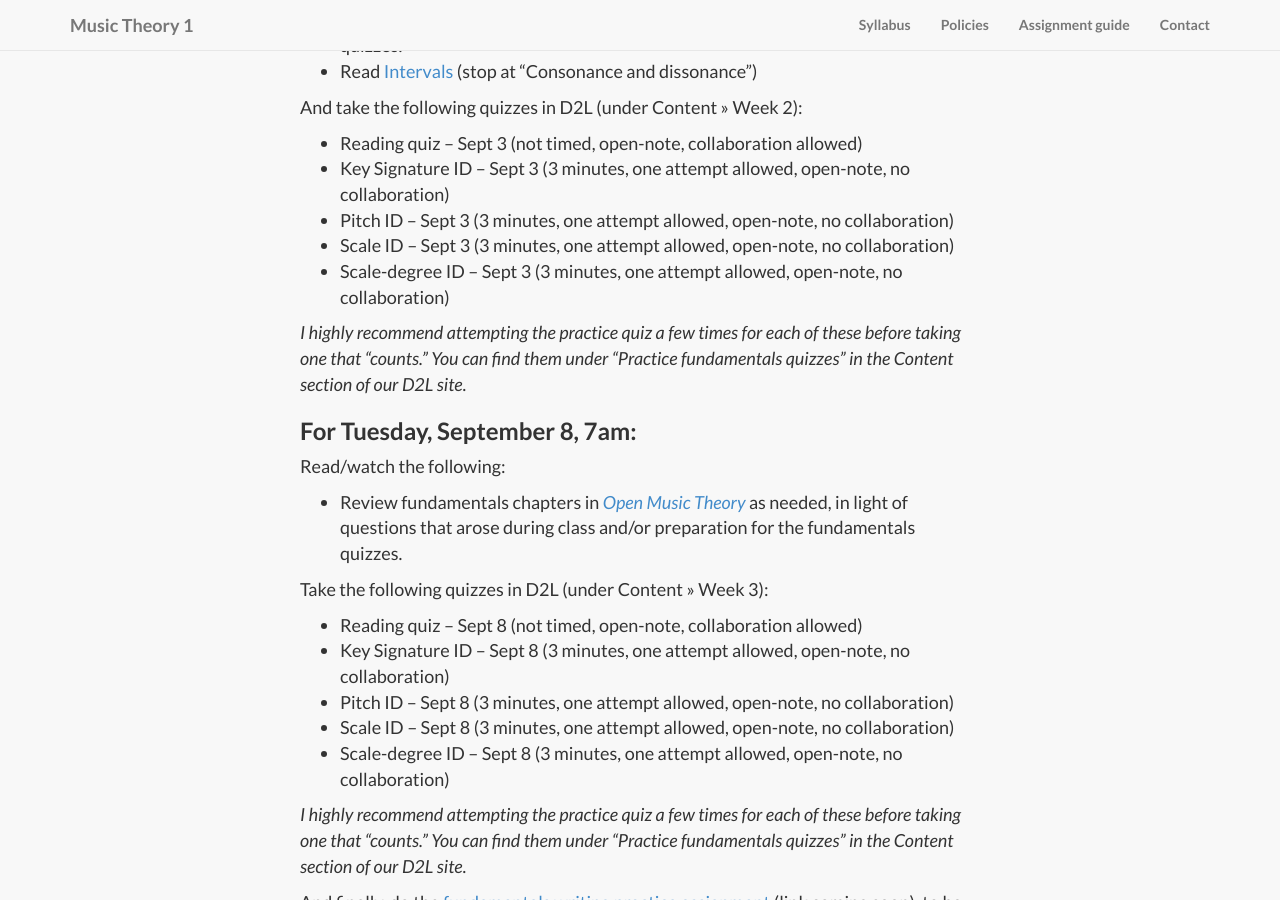
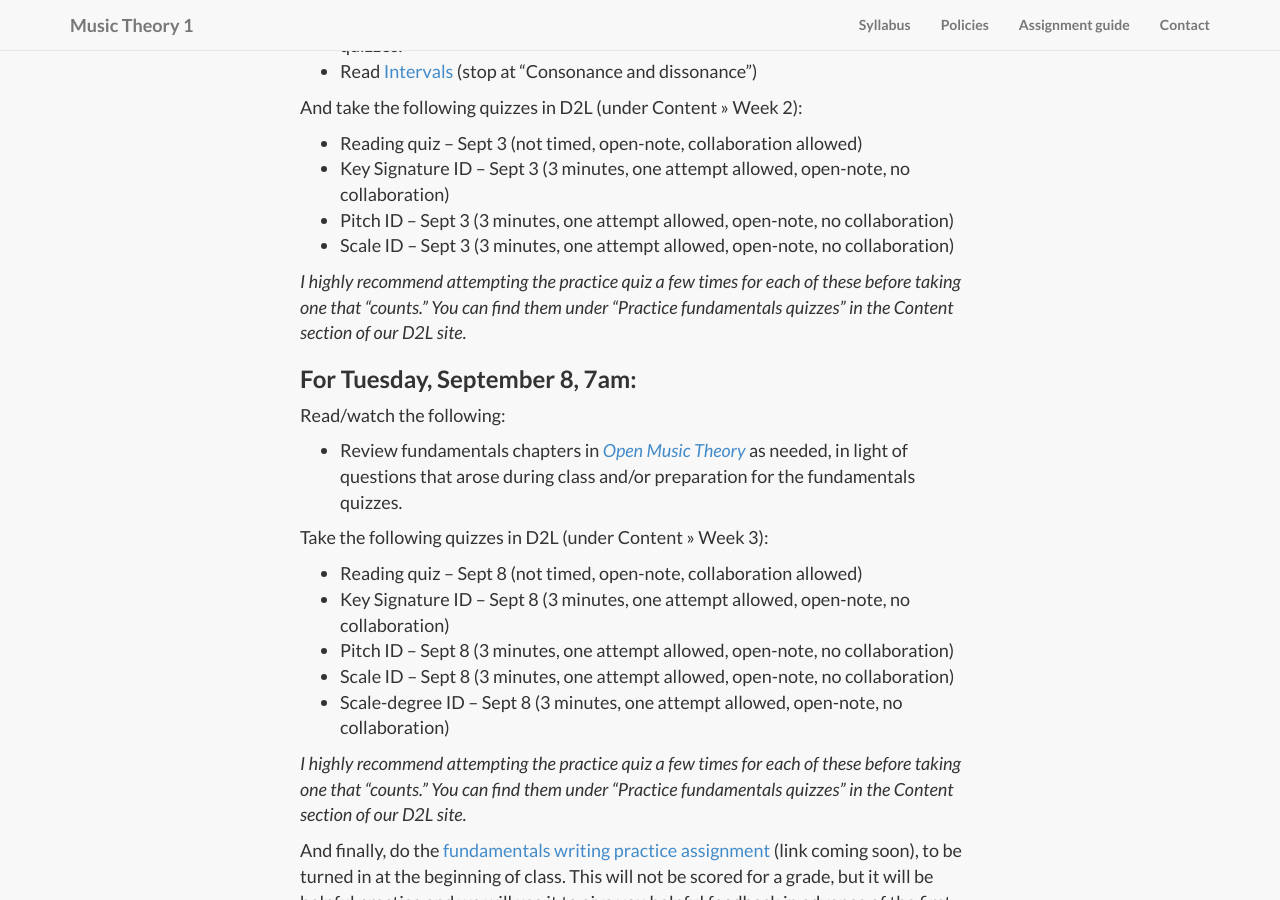
Before and after one commit to kshaffer/theory1, a Jekyll site: the page built from week2.md, in a window 1280 px wide and 900 px high, scrolled down 2549 px. Built offline with Jekyll 4.4.1, drawn with Linux system fonts in a browser that asks for light colours; nearby versions of some CDN libraries; library files that are not in the unit come from our copies.

Commit message:
Week 2 fix

```diff
--- a/week2.md
+++ b/week2.md
@@ -67,7 +67,6 @@ And take the following quizzes in D2L (under Content >> Week 2):
 - Key Signature ID – Sept 3 (3 minutes, one attempt allowed, open-note, no collaboration)
 - Pitch ID – Sept 3 (3 minutes, one attempt allowed, open-note, no collaboration)
 - Scale ID – Sept 3 (3 minutes, one attempt allowed, open-note, no collaboration)
-- Scale-degree ID – Sept 3 (3 minutes, one attempt allowed, open-note, no collaboration)
 
 *I highly recommend attempting the practice quiz a few times for each of these before taking one that "counts." You can find them under "Practice fundamentals quizzes" in the Content section of our D2L site.*
 
```
Also changed, not shown: 1 other file.
